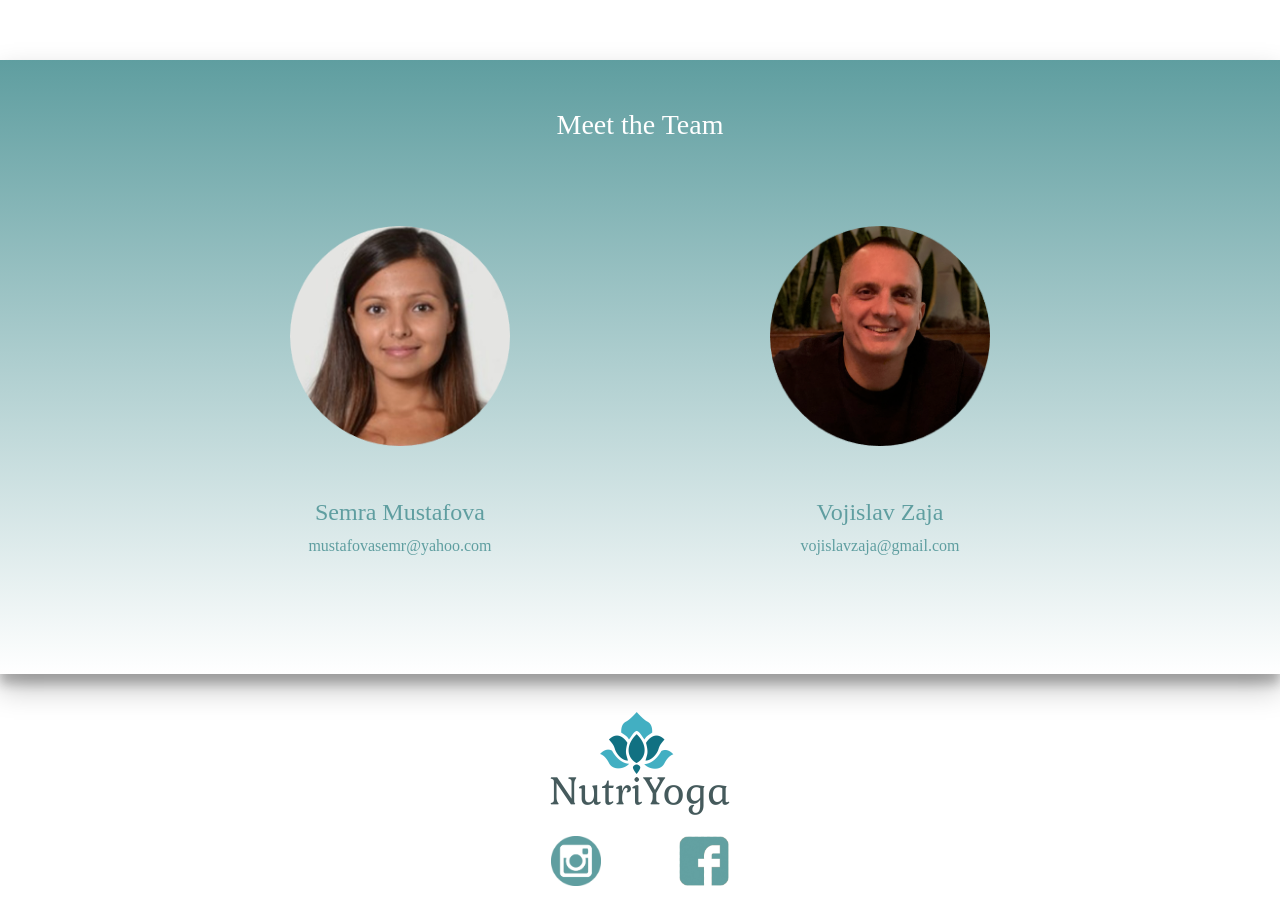
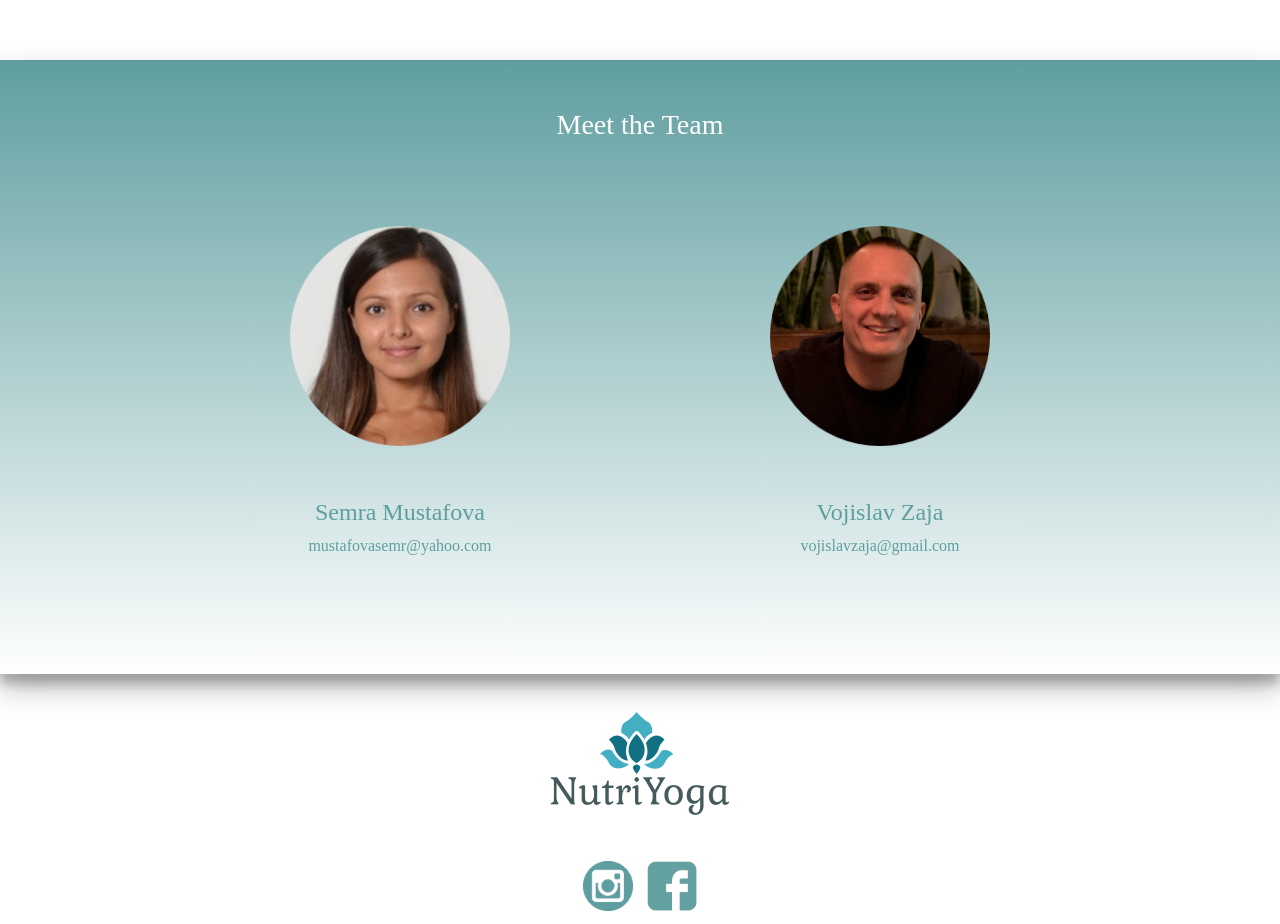
Before and after one commit to Week-6-React-Project/React-App, a React (Create React App) app: page / in a window 1280 px wide. Shown: the part 1878-2802 px from the top of the page. Built offline with nearby package versions, Linux system fonts and the light colour scheme; no server answers; a web font is replaced by a local one.

Commit message:
changed socials

```diff
--- a/src/components/Footer.css
+++ b/src/components/Footer.css
@@ -8,7 +8,7 @@
 .social-media-logo {
   display: flex;
   justify-content: space-around;
-  width: 20%;
+  width: 10%;
 }
 
 .social-media-logo img {
@@ -17,5 +17,5 @@
 }
 
 .main-logo {
-  margin-bottom: -3%;
+  margin-bottom: -1%;
 }
```
